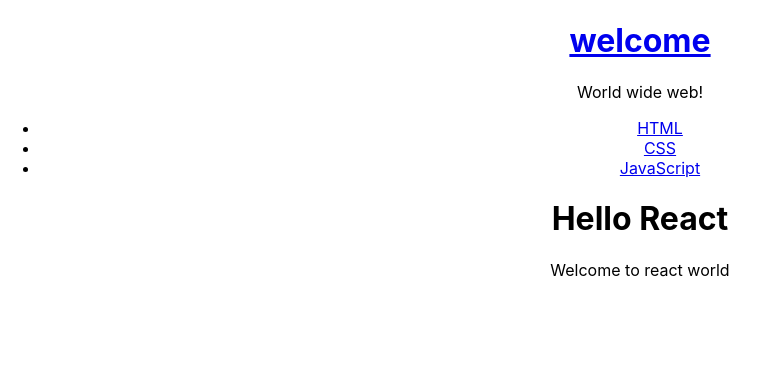
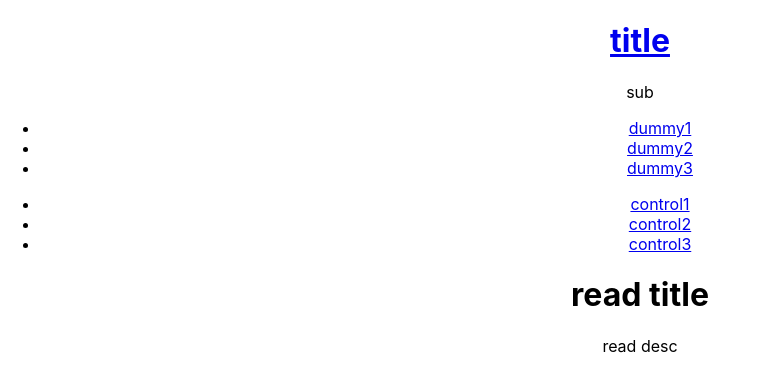
Before and after one commit to leesoeun98/function-react-project, a React (Create React App) app: page / in a window 1280 px wide. Shown: the top 392 px of the page, without its empty margins (0-769 px from the left). Built offline with nearby package versions, Linux system fonts and the light colour scheme.

Commit message:
[#1] init project

```diff
--- a/src/App.js
+++ b/src/App.js
@@ -7,35 +7,12 @@
 import ReadContents from './components/ReadContents';
 
 function App() {
-  let _article;
-  const contents=[
-    {id:1, title: "HTML", desc:"HTML is HyperText Markup Language"},
-    {id:2, title: "CSS", desc:"CSS is for design"},
-    {id:3, title: "JavaScript", desc:"JavaScript is for web"},
-  ];
-  const subject={title: "welcome", sub: "World wide web!"}; //상단에, Subject에
-  const welcome={title:"Hello React", desc:"Welcome to react world"}; //클릭시 하단에
-  const [mode,setMode]=useState("welcome");
-  const [selected_content_id, setId]=useState(1);
-
-  const [title, setTitle] = useState(welcome.title);
-  const [desc, setDesc] = useState(welcome.desc);
-
-  const getReadContents=(contents)=>{
-    for(let i=0;i<contents.length;i++){
-      const data=contents[i];
-      if(data.id===selected_content_id){
-        return data;
-      }
-    }
-  }
-
   return (
     <div className="App">
-      <Subject title={subject.title} sub={subject.sub} setMode={setMode}></Subject>
-      <Toc contents={contents} setMode={setMode}></Toc>
-      {(mode==='welcome' || mode==='read') && <ReadContents title={title} desc={desc}></ReadContents>}
-      {mode==='create' && <></>}
+      <Subject></Subject>
+      <Toc></Toc>
+      <Control></Control>
+      <ReadContents></ReadContents>
     </div>
   );
 }
--- a/src/components/Control.js
+++ b/src/components/Control.js
@@ -4,7 +4,11 @@
 function Control(){
     return (
         <div>
-
+            <ul>
+                <li><a href="#">control1</a></li>
+                <li><a href="#">control2</a></li>
+                <li><a href="#">control3</a></li>
+            </ul>
         </div>
     );
 }
--- a/src/components/ReadContents.js
+++ b/src/components/ReadContents.js
@@ -4,8 +4,8 @@
 function ReadContents(props){
     return (
         <div>
-            <h1>{props.title}</h1>
-            {props.desc}
+            <h1>read title</h1>
+            read desc
         </div>
     );
 }
--- a/src/components/Subject.js
+++ b/src/components/Subject.js
@@ -4,9 +4,9 @@
     return(
         <div>
             <h1>
-                <a href="#" onClick={props.onChangeMode}>{props.title}</a>
+                <a href="#">title</a>
             </h1>
-            {props.sub}
+            sub
         </div>
     );
 }
--- a/src/components/Toc.js
+++ b/src/components/Toc.js
@@ -2,19 +2,12 @@
 
 
 function Toc(props){
-
-    const list=[];
-    const data=props.contents;
-    for(let i=0;i<data.length;i++){
-        list.push(
-        <li key={data[i].id}><a href="#" onClick={props.onChangeMode}>{data[i].title}</a></li>
-        )
-    }
-
     return (
         <div>
             <ul>
-                {list}
+                <li><a href="#">dummy1</a></li>
+                <li><a href="#">dummy2</a></li>
+                <li><a href="#">dummy3</a></li>
             </ul>
         </div>
     );
```
